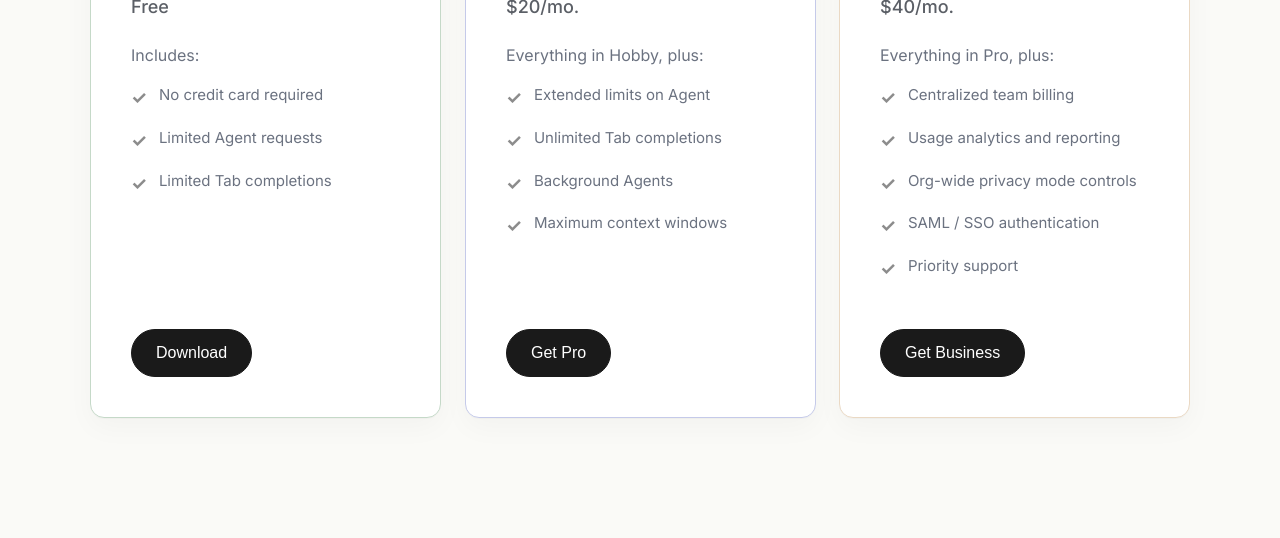
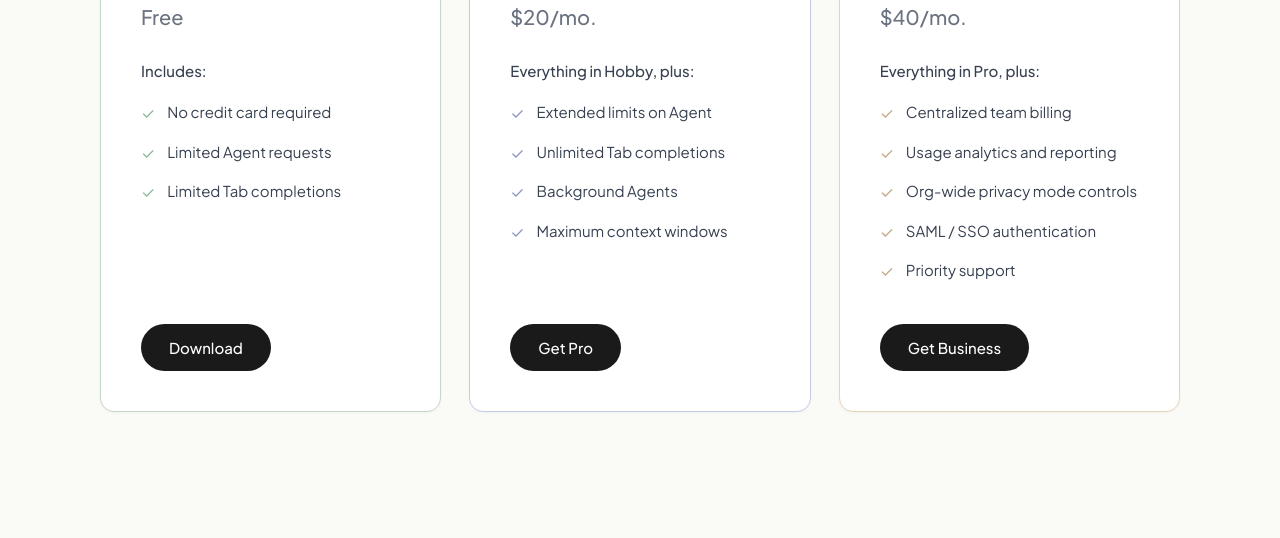
Before and after one commit to JakobStolt/Jakob-code-test, a plain HTML site: page index.html in a window 1280 px wide. Shown: the part 262-800 px from the top of the page. Drawn offline with Linux system fonts and the light colour scheme.

Commit message:
Card-Background

```diff
--- a/index.html
+++ b/index.html
@@ -6,7 +6,7 @@
     <title>Pricing Plans</title>
     <link rel="preconnect" href="https://fonts.googleapis.com">
     <link rel="preconnect" href="https://fonts.gstatic.com" crossorigin>
-    <link href="https://fonts.googleapis.com/css2?family=Inter:wght@400;500;600&display=swap" rel="stylesheet">
+    <link href="https://fonts.googleapis.com/css2?family=Plus+Jakarta+Sans:wght@400;500;600&display=swap" rel="stylesheet">
     <link rel="stylesheet" href="styles.css">
 </head>
 <body>
--- a/styles.css
+++ b/styles.css
@@ -4,116 +4,94 @@
     box-sizing: border-box;
 }
 
-:root {
-    --bg: #fafaf7;
-    --surface: #ffffff;
-    --text: #121212;
-    --muted: #5b5f66;
-    --muted-2: #6b7280;
-    --shadow-rest: 0 1px 0 rgba(0, 0, 0, 0.02), 0 10px 28px rgba(0, 0, 0, 0.03);
-    --shadow-hover: 0 8px 24px rgba(0, 0, 0, 0.06);
-    --radius: 14px;
-    --transition: all 0.25s ease;
-}
-
 body {
-    font-family: Inter, -apple-system, BlinkMacSystemFont, "Segoe UI", Roboto, Oxygen, Ubuntu, Cantarell, sans-serif;
-    background-color: var(--bg);
-    color: var(--text);
+    font-family: 'Plus Jakarta Sans', -apple-system, BlinkMacSystemFont, 'Segoe UI', sans-serif;
+    background-color: #FAFAF7;
+    color: #1A1A1A;
     display: flex;
     justify-content: center;
     align-items: center;
     min-height: 100vh;
-    padding: 48px 20px;
+    padding: 48px 24px;
+    -webkit-font-smoothing: antialiased;
 }
 
 .cards-container {
-    width: min(1100px, 100%);
     display: grid;
-    grid-template-columns: repeat(3, minmax(260px, 1fr));
-    gap: 24px;
+    grid-template-columns: repeat(3, minmax(0, 1fr));
+    gap: 28px;
     align-items: stretch;
-}
-
-@media (max-width: 980px) {
-    .cards-container {
-        grid-template-columns: repeat(2, minmax(260px, 1fr));
-    }
-}
-
-@media (max-width: 640px) {
-    .cards-container {
-        grid-template-columns: 1fr;
-    }
+    width: 100%;
+    max-width: 1080px;
 }
 
 .card {
-    --accent: #c5d9c8;
-    --accent-hover: #a9c7ad;
-    background-color: var(--surface);
-    border-radius: var(--radius);
-    border: 1px solid var(--accent);
-    padding: 40px;
-    min-height: 100%;
     display: flex;
     flex-direction: column;
-    box-shadow: var(--shadow-rest);
-    transition: var(--transition);
-    will-change: transform, box-shadow, border-color;
+    background-color: #FFFFFF;
+    border-radius: 14px;
+    border: 1px solid var(--card-border);
+    padding: 40px;
+    box-shadow: 0 1px 3px rgba(0, 0, 0, 0.04);
+    transition: all 0.25s ease;
 }
 
 .card:hover {
     transform: translateY(-4px);
-    box-shadow: var(--shadow-hover);
-    border-color: var(--accent-hover);
+    border-color: var(--card-border-hover);
+    box-shadow: 0 8px 24px rgba(0, 0, 0, 0.06);
 }
 
 .card--hobby {
-    --accent: #c5d9c8;
-    --accent-hover: #b0cfb5;
+    --card-border: #C5D9C8;
+    --card-border-hover: #A8C4AD;
+    --card-accent: #7BA88A;
 }
 
 .card--pro {
-    --accent: #c5cae9;
-    --accent-hover: #afb7e0;
+    --card-border: #C5CAE9;
+    --card-border-hover: #A8AED8;
+    --card-accent: #7B84B8;
 }
 
 .card--business {
-    --accent: #ead9c4;
-    --accent-hover: #e1caa7;
+    --card-border: #E8D5B7;
+    --card-border-hover: #D4BC96;
+    --card-accent: #B89A6E;
 }
 
 .card-icon {
     display: flex;
     align-items: center;
     justify-content: flex-start;
-    margin-bottom: 18px;
-    color: var(--accent);
+    color: var(--card-accent);
+    margin-bottom: 24px;
 }
 
 .card-title {
-    font-size: 32px;
+    font-size: 1.75rem;
     font-weight: 600;
-    color: var(--text);
     letter-spacing: -0.02em;
+    color: #1A1A1A;
     margin-bottom: 12px;
 }
 
 .card-price {
-    font-size: 18px;
+    font-size: 1.25rem;
     font-weight: 500;
-    color: var(--muted);
-    margin-bottom: 28px;
+    color: #6B7280;
+    margin-bottom: 32px;
 }
 
 .card-content {
-    margin-bottom: 32px;
+    margin-bottom: 40px;
 }
 
 .includes-text {
-    font-size: 16px;
-    color: var(--muted-2);
-    margin-bottom: 18px;
+    font-size: 0.9375rem;
+    font-weight: 500;
+    color: #374151;
+    margin-bottom: 20px;
 }
 
 .features-list {
@@ -124,41 +102,54 @@ body {
 .features-list li {
     display: flex;
     align-items: flex-start;
-    gap: 12px;
     margin-bottom: 14px;
-    font-size: 15px;
-    color: var(--muted-2);
+    font-size: 0.9375rem;
+    font-weight: 400;
     line-height: 1.6;
+    color: #374151;
+}
+
+.features-list li:last-child {
+    margin-bottom: 0;
 }
 
 .checkmark {
-    color: rgba(26, 26, 26, 0.5);
-    font-size: 18px;
-    font-weight: bold;
-    flex: 0 0 auto;
-    transform: translateY(1px);
+    color: var(--card-accent);
+    font-size: 1rem;
+    margin-right: 12px;
+    flex-shrink: 0;
+    line-height: 1.6;
+    opacity: 0.85;
 }
 
 .download-button {
     width: fit-content;
-    background-color: #1a1a1a;
-    border: 1px solid #1a1a1a;
+    margin-top: auto;
+    background-color: #1A1A1A;
+    border: none;
     border-radius: 999px;
-    padding: 14px 24px;
-    font-size: 16px;
+    padding: 14px 28px;
+    font-family: inherit;
+    font-size: 0.9375rem;
     font-weight: 500;
-    color: #ffffff;
+    color: #FFFFFF;
     cursor: pointer;
-    transition: var(--transition);
-    margin-top: auto;
+    transition: all 0.25s ease;
 }
 
 .download-button:hover {
-    background-color: #111111;
-    border-color: #111111;
+    background-color: #333333;
     transform: scale(1.02);
 }
 
 .download-button:active {
-    background-color: #111111;
+    transform: scale(1);
+    background-color: #1A1A1A;
 }
+
+@media (max-width: 960px) {
+    .cards-container {
+        grid-template-columns: 1fr;
+        max-width: 400px;
+    }
+}
```
